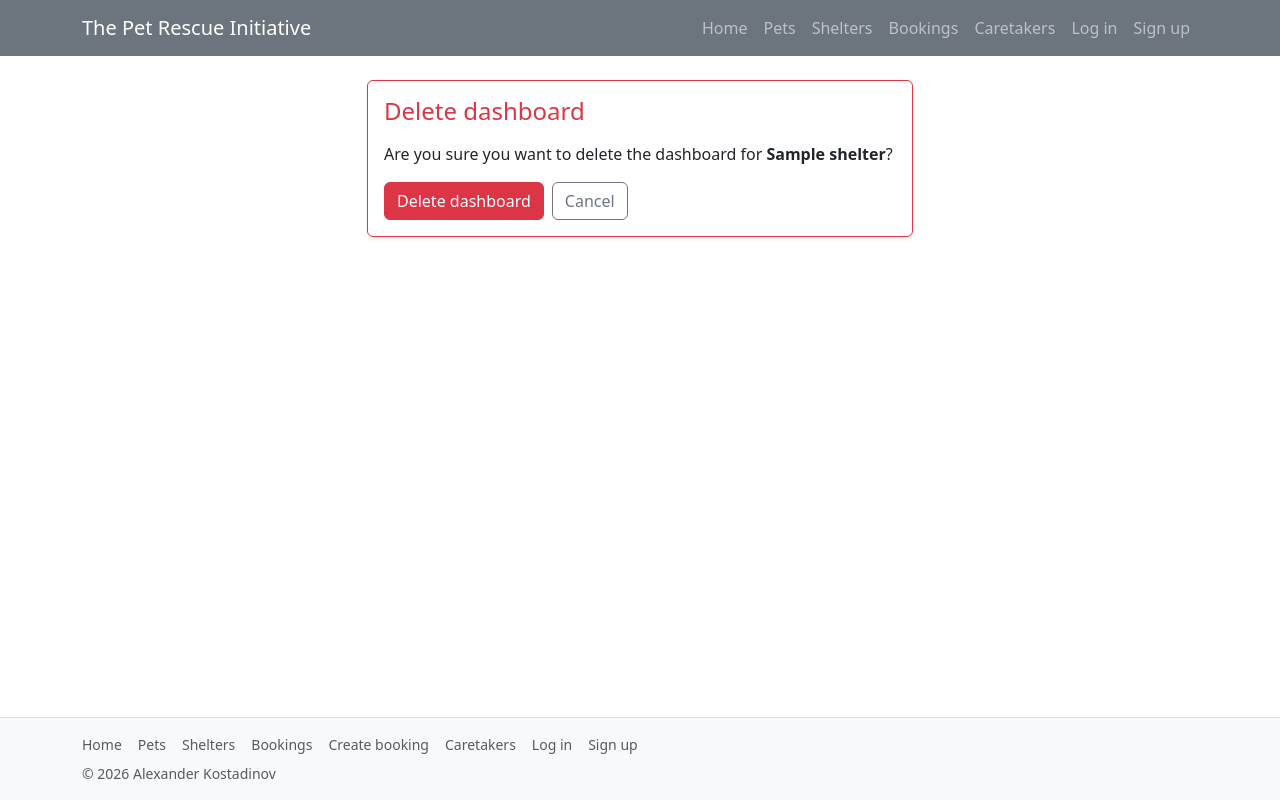
After one commit to apkostadinov/Shelters-Django, a Django app: template templates/shelters/dashboard_confirm_delete.html in a window 1280 px wide. The commit adds this page. Run offline with Django 5.2, Linux system fonts and the light colour scheme; the template is opened without the code that fills it: most values are stand-ins (such as "Sample title", 1, 10 or a date in 2020).

Commit message:
feat: add owner-scoped delete flows and harden profile/media defaults

```diff
--- a/PetShelterDjango/settings.py
+++ b/PetShelterDjango/settings.py
@@ -189,6 +189,7 @@ STATIC_ROOT = BASE_DIR / "staticfiles"
 # Media (served from static/media)
 MEDIA_URL = "/static/media/"
 MEDIA_ROOT = BASE_DIR / "static" / "media"
+DEFAULT_PROFILE_IMAGE_PATH = env("DEFAULT_PROFILE_IMAGE_PATH", default="defaults/accounts.png")
 
 STORAGES = {
     "default": {
--- a/shelters/urls.py
+++ b/shelters/urls.py
@@ -24,4 +24,9 @@ urlpatterns = [
         views.ShelterDashboardUpdateView.as_view(),
         name="shelter-dashboard-edit",
     ),
+    path(
+        "<int:pk>/dashboard/delete/",
+        views.ShelterDashboardDeleteView.as_view(),
+        name="shelter-dashboard-delete",
+    ),
 ]
--- /dev/null
+++ b/templates/shelters/dashboard_confirm_delete.html
@@ -0,0 +1,25 @@
+{% extends "common/base.html" %}
+{% block title %}Delete Dashboard{% endblock %}
+
+{% block content %}
+    <div class="row justify-content-center">
+        <div class="col-lg-6">
+            <div class="card border-danger shadow-sm">
+                <div class="card-body">
+                    <h1 class="h4 text-danger mb-3">Delete dashboard</h1>
+                    <p class="mb-3">
+                        Are you sure you want to delete the dashboard for <strong>{{ shelter.name }}</strong>?
+                    </p>
+                    <form method="post">
+                        {% csrf_token %}
+                        <div class="d-flex gap-2">
+                            <button class="btn btn-danger" type="submit">Delete dashboard</button>
+                            <a class="btn btn-outline-secondary"
+                               href="{% url 'shelter-dashboard' shelter.id %}">Cancel</a>
+                        </div>
+                    </form>
+                </div>
+            </div>
+        </div>
+    </div>
+{% endblock %}
--- a/templates/shelters/dashboard_detail.html
+++ b/templates/shelters/dashboard_detail.html
@@ -9,7 +9,11 @@
             <div class="text-muted small">Internal shelter updates</div>
         </div>
         {% if request.user.is_shelter_manager %}
-            <a class="btn btn-secondary" href="{% url 'shelter-dashboard-edit' shelter.id %}">Edit dashboard</a>
+            <div class="d-flex gap-2">
+                <a class="btn btn-secondary" href="{% url 'shelter-dashboard-edit' shelter.id %}">Edit dashboard</a>
+                <a class="btn btn-outline-danger" href="{% url 'shelter-dashboard-delete' shelter.id %}">Delete
+                    dashboard</a>
+            </div>
         {% endif %}
     </div>
 
--- a/templates/users/profile_detail.html
+++ b/templates/users/profile_detail.html
@@ -23,6 +23,7 @@
                     </div>
                     <div class="mt-4">
                         <a class="btn btn-primary" href="{% url 'profile-edit' %}">Edit profile</a>
+                        <a class="btn btn-outline-danger" href="{% url 'profile-delete' %}">Delete account</a>
                     </div>
                 </div>
             </div>
--- a/users/models.py
+++ b/users/models.py
@@ -24,7 +24,7 @@ class User(AbstractUser):
     def avatar_url(self):
         if self.avatar and hasattr(self.avatar, "url"):
             return self.avatar.url
-        return f"{settings.MEDIA_URL}defaults/users.png"
+        return f"{settings.MEDIA_URL}{settings.DEFAULT_PROFILE_IMAGE_PATH}"
 
     def __str__(self):
         return self.get_username()
--- a/users/urls.py
+++ b/users/urls.py
@@ -41,4 +41,5 @@ urlpatterns = [
     ),
     path("me/", views.ProfileDetailView.as_view(), name="profile-detail"),
     path("me/edit/", views.ProfileUpdateView.as_view(), name="profile-edit"),
+    path("me/delete/", views.ProfileDeleteView.as_view(), name="profile-delete"),
 ]
```
Also changed, not shown: shelters/tests.py (+15 -0 lines), shelters/views.py (+15 -0 lines), templates/users/profile_confirm_delete.html (added, +24 -0 lines), users/tests.py (+13 -0 lines), users/views.py (+18 -1 lines), 1 other file.
